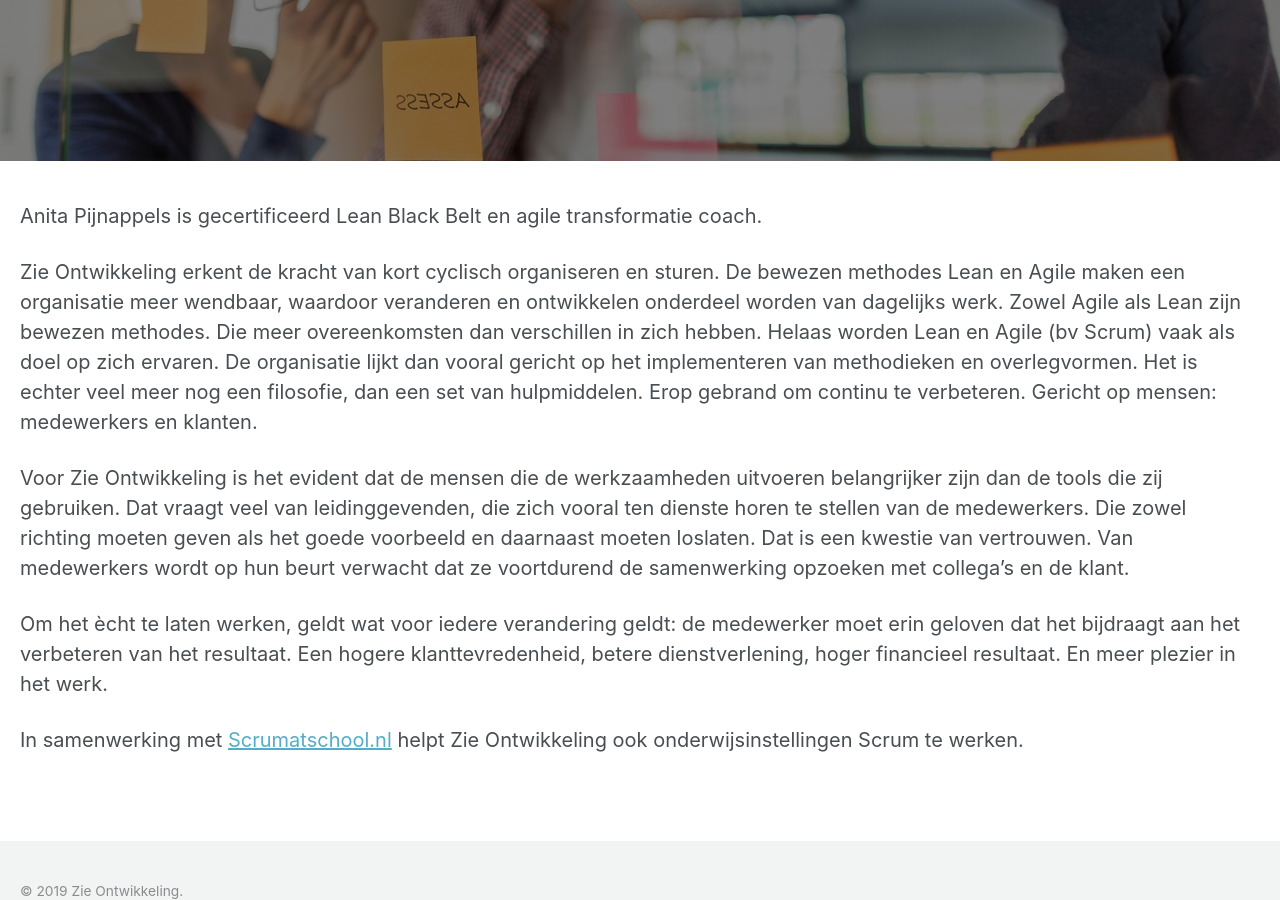
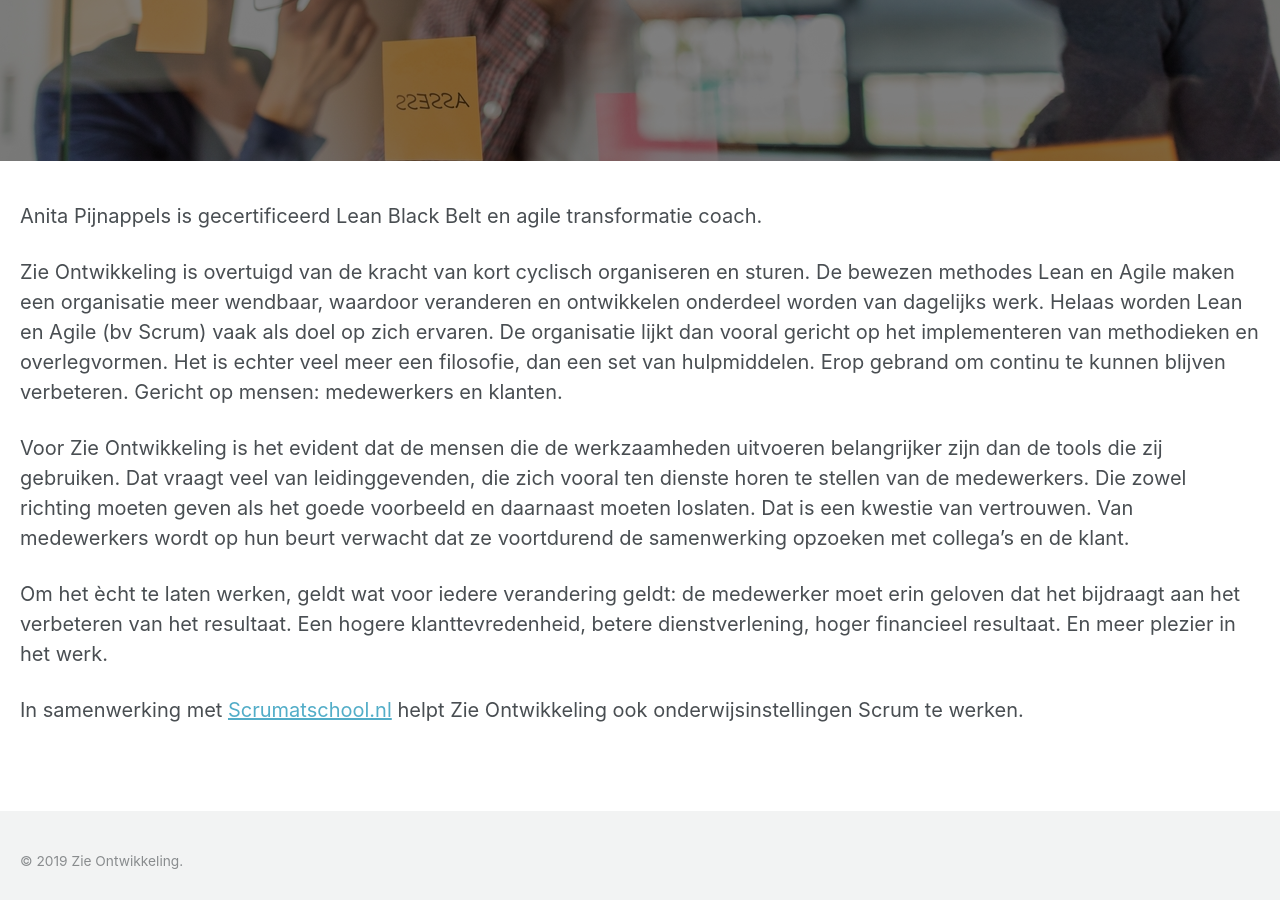
Before and after one commit to twinmum1/zie-ontwikkeling, a Jekyll site: the page built from _pages/agile.md, in a window 1280 px wide and 900 px high, scrolled down 587 px. Built offline with Jekyll 4.4.1, drawn with Linux system fonts in a browser that asks for light colours.

Commit message:
Update agile.md

```diff
--- a/_pages/agile.md
+++ b/_pages/agile.md
@@ -20,8 +20,8 @@ excerpt: "Vooruit is niet altijd rechtdoor <br>~Martin Bril~
 
 Anita Pijnappels is gecertificeerd Lean Black Belt en agile transformatie coach.
 
-Zie Ontwikkeling erkent de kracht van kort cyclisch organiseren en sturen. De bewezen methodes Lean en Agile maken een organisatie meer wendbaar, waardoor veranderen en ontwikkelen onderdeel worden van dagelijks werk. Zowel Agile als Lean zijn bewezen methodes. Die meer overeenkomsten dan verschillen in zich hebben. Helaas worden Lean en Agile (bv Scrum) vaak als doel op zich ervaren. De organisatie lijkt dan vooral gericht op het implementeren van methodieken en overlegvormen.
-Het is echter veel meer nog een filosofie, dan een set van hulpmiddelen. Erop gebrand om continu te verbeteren. Gericht op mensen: medewerkers en klanten.
+Zie Ontwikkeling is overtuigd van de kracht van kort cyclisch organiseren en sturen. De bewezen methodes Lean en Agile maken een organisatie meer wendbaar, waardoor veranderen en ontwikkelen onderdeel worden van dagelijks werk. Helaas worden Lean en Agile (bv Scrum) vaak als doel op zich ervaren. De organisatie lijkt dan vooral gericht op het implementeren van methodieken en overlegvormen.
+Het is echter veel meer een filosofie, dan een set van hulpmiddelen. Erop gebrand om continu te kunnen blijven verbeteren. Gericht op mensen: medewerkers en klanten.
 
 Voor Zie Ontwikkeling is het evident dat de mensen die de werkzaamheden uitvoeren belangrijker zijn dan de tools die zij gebruiken. Dat vraagt veel van leidinggevenden, die zich vooral ten dienste horen te stellen van de medewerkers. Die zowel richting moeten geven als het goede voorbeeld en daarnaast moeten loslaten. Dat is een kwestie van vertrouwen. Van medewerkers wordt op hun beurt verwacht dat ze voortdurend de samenwerking opzoeken met collega’s en de klant.
 
```
